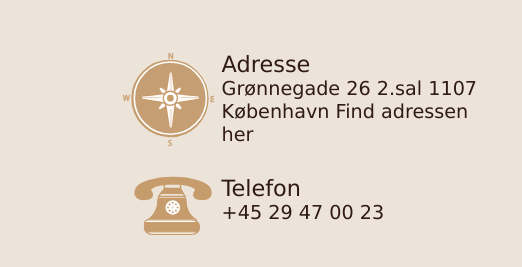
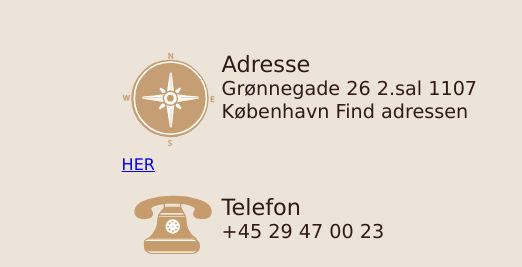
Before and after one commit to Elel0001/eksamen, an Astro site: page /kontakt in a window 1280 px wide. Shown: the part 299-566 px from the top of the page, 160-682 px from the left. Built offline with nearby package versions, Linux system fonts and the light colour scheme; Astro itself is replaced by a stand-in of ours; grey boxes are pictures that could not be loaded.

Commit message:
link på kontaktside

```diff
--- a/src/pages/kontakt.astro
+++ b/src/pages/kontakt.astro
@@ -10,7 +10,9 @@
   <OverskriftWithUnderline overskrift="Kontakt" />
   <div class="container">
     <div class="icons_cont">
-      <KontaktIcons svgPath="/icons/kompas_s.svg" overskrift="Adresse" info="Grønnegade 26 2.sal 1107 København Find adressen her " />
+      <KontaktIcons svgPath="/icons/kompas_s.svg" overskrift="Adresse" info="Grønnegade 26 2.sal 1107 København Find adressen" />
+      <a href="https://www.kea.dk/">HER</a>
+
       <KontaktIcons svgPath="/icons/telefon_s.svg" overskrift="Telefon" info="+45 29 47 00 23" />
       <KontaktIcons svgPath="/icons/email_s.svg" overskrift="Email" info="hun10@balbonet.dk" />
       <OpenHours svgPath="/icons/clock_s.svg" overskrift="Åbningstider efter aftale" monThur="Man-Tors" monThurTimes="08:00 - 16:00" fri="Fre" friTimes="08:00 - 15:00" weekend="Lør-Søn" weekendTimes="Lukket" />
```
